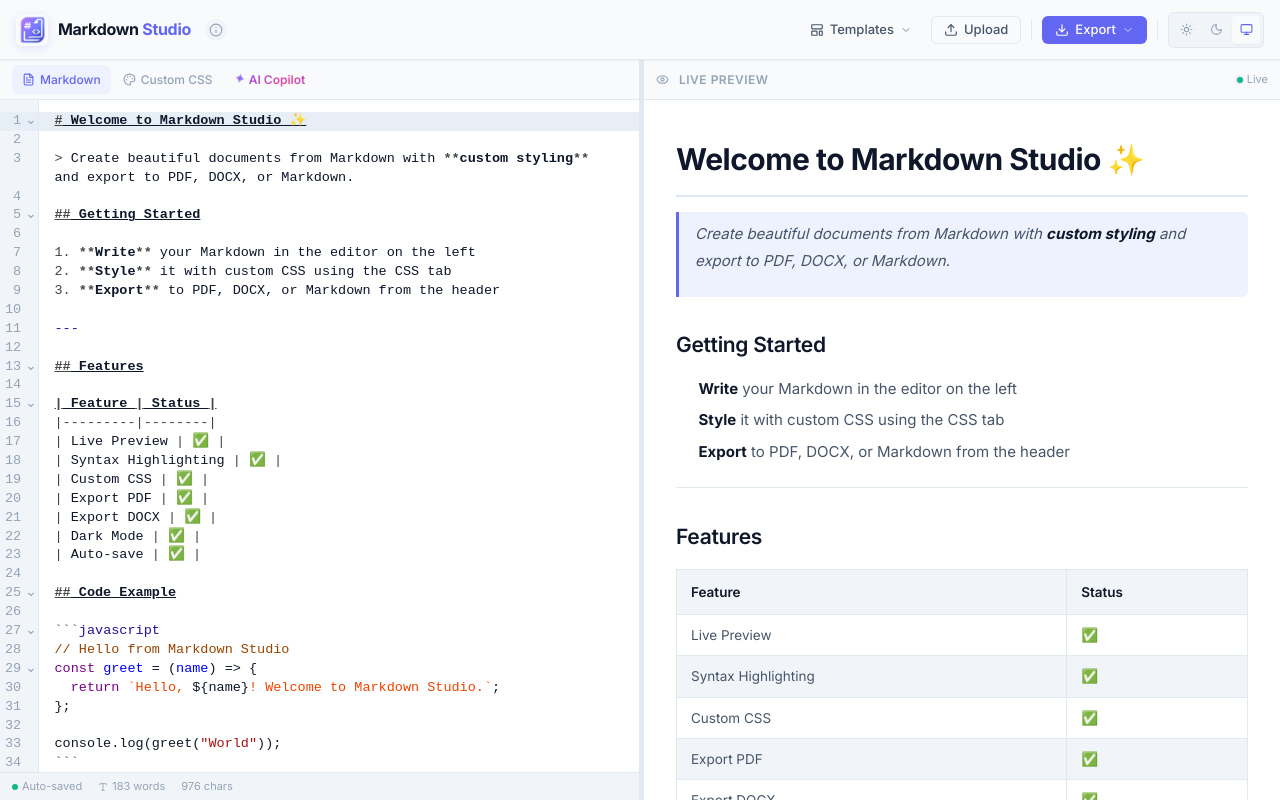
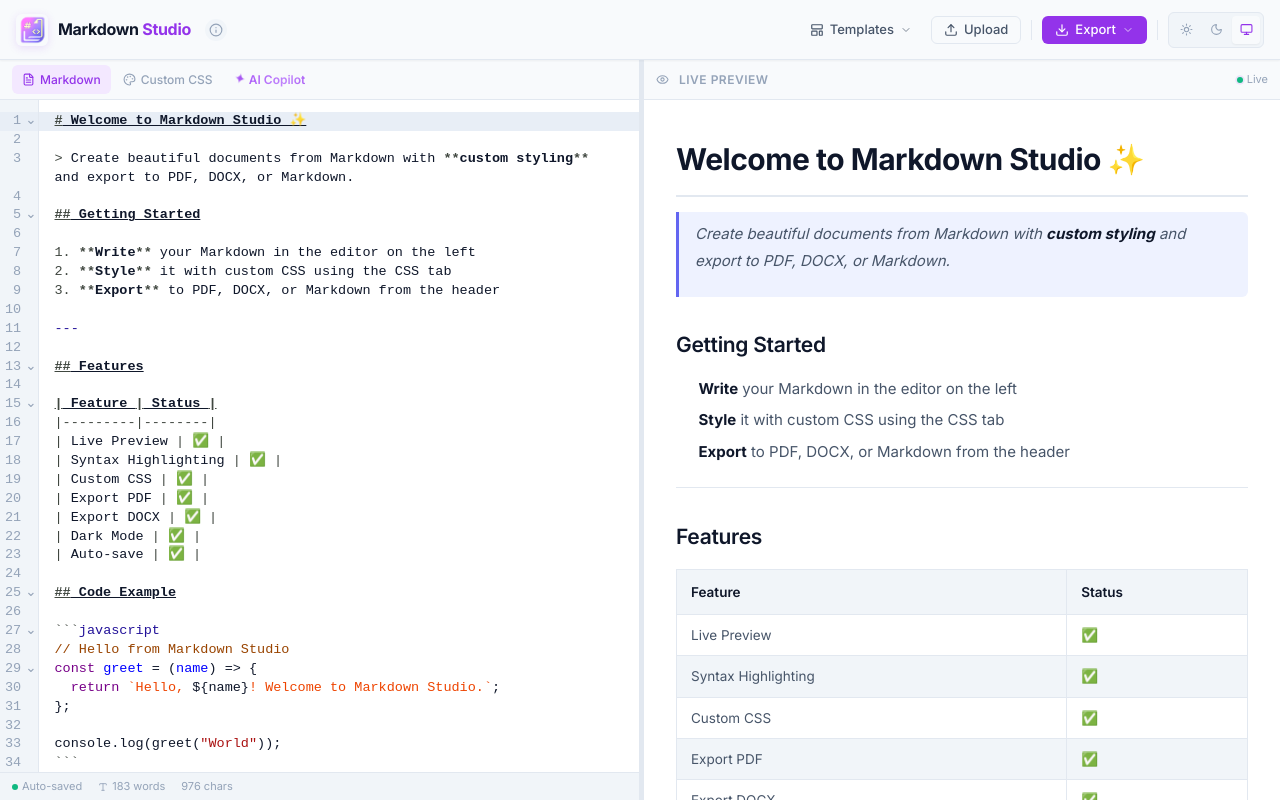
Before and after one commit to mohanapriyan2006/markdown-studio, a React (Vite) app: page / in a window 1280 px wide. Built offline with nearby package versions, Linux system fonts and the light colour scheme.

Commit message:
add clickable logo in header to navigate back to editor from About page

```diff
--- a/src/App.tsx
+++ b/src/App.tsx
@@ -89,6 +89,7 @@
         onExportPdf={handleExportPdf}
         onExportDocx={handleExportDocx}
         onAbout={() => setPage('about')}
+        onHome={() => setPage('editor')}
       />
 
       {page === 'about' ? (
--- a/src/components/Header.tsx
+++ b/src/components/Header.tsx
@@ -13,19 +13,22 @@
   onExportPdf: () => Promise<void>
   onExportDocx: () => Promise<void>
   onAbout: () => void
+  onHome: () => void
 }
 
-export function Header({ onUpload, onExportMarkdown, onExportPdf, onExportDocx, onAbout }: HeaderProps) {
+export function Header({ onUpload, onExportMarkdown, onExportPdf, onExportDocx, onAbout, onHome }: HeaderProps) {
   const { lastSaved } = useEditorStore()
 
   return (
     <header className="header" role="banner">
       {/* Logo */}
       <div className="header-logo">
-        <img src={logoImg} alt="Markdown Studio" className="header-logo-img" />
-        <span className="header-logo-text">
-          Markdown <span>Studio</span>
-        </span>
+        <button className="header-logo-btn" onClick={onHome} title="Go to Editor">
+          <img src={logoImg} alt="Markdown Studio" className="header-logo-img" />
+          <span className="header-logo-text">
+            Markdown <span>Studio</span>
+          </span>
+        </button>
         <button
           className="header-info-btn"
           onClick={onAbout}
--- a/src/styles/globals.css
+++ b/src/styles/globals.css
@@ -11,16 +11,16 @@
   --bg-muted: #f1f5f9;
   --bg-hover: #e8eef6;
   --border: #e2e8f0;
-  --border-focus: #6366f1;
+  --border-focus: #9333ea;
 
   --text-primary: #0f172a;
   --text-secondary: #475569;
   --text-muted: #94a3b8;
 
-  --accent: #6366f1;
-  --accent-hover: #4f46e5;
-  --accent-light: #eef2ff;
-  --accent-glow: rgba(99, 102, 241, 0.15);
+  --accent: #9333ea;
+  --accent-hover: #7e22ce;
+  --accent-light: #f3e8ff;
+  --accent-glow: rgba(147, 51, 234, 0.15);
 
   --success: #10b981;
   --warning: #f59e0b;
@@ -47,16 +47,16 @@
   --bg-muted: #1e293b;
   --bg-hover: #263348;
   --border: #1e293b;
-  --border-focus: #818cf8;
+  --border-focus: #c084fc;
 
   --text-primary: #f1f5f9;
   --text-secondary: #94a3b8;
   --text-muted: #475569;
 
-  --accent: #818cf8;
-  --accent-hover: #6366f1;
-  --accent-light: #1e1b4b;
-  --accent-glow: rgba(129, 140, 248, 0.15);
+  --accent: #c084fc;
+  --accent-hover: #a855f7;
+  --accent-light: #3b0764;
+  --accent-glow: rgba(192, 132, 252, 0.15);
 
   --shadow-sm: 0 1px 2px rgba(0, 0, 0, 0.3);
   --shadow-md: 0 4px 6px -1px rgba(0, 0, 0, 0.4), 0 2px 4px -1px rgba(0, 0, 0, 0.2);
@@ -150,6 +150,17 @@
   gap: 10px;
   text-decoration: none;
   user-select: none;
+}
+
+.header-logo-btn {
+  display: flex;
+  align-items: center;
+  gap: 10px;
+  background: none;
+  border: none;
+  cursor: pointer;
+  padding: 0;
+  font-family: inherit;
 }
 
 .header-logo-img {
@@ -634,7 +645,7 @@
 .drop-overlay {
   position: absolute;
   inset: 0;
-  background: rgba(99, 102, 241, 0.08);
+  background: rgba(147, 51, 234, 0.08);
   border: 2px dashed var(--accent);
   border-radius: var(--radius-md);
   display: flex;
@@ -802,7 +813,7 @@
 
 @keyframes aiGlowPulse {
   0%, 100% { box-shadow: 0 0 0 0 transparent; }
-  50%       { box-shadow: 0 0 12px 2px rgba(139, 92, 246, 0.25); }
+  50%       { box-shadow: 0 0 12px 2px rgba(168, 85, 247, 0.25); }
 }
 
 @keyframes shimmerSweep {
@@ -828,7 +839,7 @@
   background: linear-gradient(
     105deg,
     transparent 30%,
-    rgba(139, 92, 246, 0.12) 50%,
+    rgba(168, 85, 247, 0.12) 50%,
     transparent 70%
   );
   background-size: 300% 100%;
@@ -843,7 +854,7 @@
 
 /* Gradient text for AI label */
 .tab-ai .tab-ai-label {
-  background: linear-gradient(135deg, #6366f1 0%, #8b5cf6 35%, #ec4899 70%, #6366f1 100%);
+  background: linear-gradient(135deg, #9333ea 0%, #a855f7 35%, #c084fc 70%, #9333ea 100%);
   background-size: 250% auto;
   -webkit-background-clip: text;
   background-clip: text;
@@ -857,7 +868,7 @@
   display: inline-block;
   font-size: 11px;
   animation: sparkle 3s ease-in-out infinite;
-  background: linear-gradient(135deg, #6366f1, #8b5cf6, #ec4899);
+  background: linear-gradient(135deg, #9333ea, #a855f7, #c084fc);
   background-size: 200%;
   -webkit-background-clip: text;
   background-clip: text;
@@ -869,9 +880,9 @@
 .tab-ai.active {
   background: linear-gradient(
     135deg,
-    rgba(99, 102, 241, 0.08) 0%,
-    rgba(139, 92, 246, 0.08) 50%,
-    rgba(236, 72, 153, 0.05) 100%
+    rgba(147, 51, 234, 0.08) 0%,
+    rgba(168, 85, 247, 0.08) 50%,
+    rgba(192, 132, 252, 0.05) 100%
   );
   animation: aiGlowPulse 2.5s ease-in-out infinite;
 }
@@ -883,7 +894,7 @@
   right: 10%;
   height: 2px;
   border-radius: 2px;
-  background: linear-gradient(90deg, #6366f1, #8b5cf6, #ec4899);
+  background: linear-gradient(90deg, #9333ea, #a855f7, #c084fc);
   background-size: 200%;
   animation: gradientShift 2s linear infinite;
 }
@@ -893,7 +904,7 @@
   width: 5px;
   height: 5px;
   border-radius: 50%;
-  background: linear-gradient(135deg, #6366f1, #ec4899);
+  background: linear-gradient(135deg, #9333ea, #c084fc);
   margin-left: 2px;
   animation: aiPipBlink 2s ease-in-out infinite;
   flex-shrink: 0;
@@ -1061,7 +1072,7 @@
   width: 14px;
   height: 14px;
   border-radius: 50%;
-  background: linear-gradient(135deg, #6366f1, #8b5cf6);
+  background: linear-gradient(135deg, #9333ea, #a855f7);
   cursor: pointer;
   box-shadow: 0 0 0 3px var(--accent-glow);
 }
@@ -1083,7 +1094,7 @@
   font-weight: 500;
 }
 .ai-connection-testing {
-  background: rgba(99, 102, 241, 0.08);
+  background: rgba(147, 51, 234, 0.08);
   color: var(--accent);
   border: 1px solid var(--accent-light);
 }
@@ -1129,7 +1140,7 @@
   inset: -1px;
   border-radius: var(--radius-sm);
   padding: 1px;
-  background: linear-gradient(135deg, #6366f1, #8b5cf6, #ec4899);
+  background: linear-gradient(135deg, #9333ea, #a855f7, #c084fc);
   -webkit-mask: linear-gradient(#fff 0 0) content-box, linear-gradient(#fff 0 0);
   -webkit-mask-composite: xor;
   mask-composite: exclude;
@@ -1155,14 +1166,14 @@
   font-family: var(--font-sans);
   cursor: pointer;
   border: none;
-  background: linear-gradient(135deg, #6366f1 0%, #8b5cf6 60%, #a855f7 100%);
+  background: linear-gradient(135deg, #9333ea 0%, #a855f7 60%, #a855f7 100%);
   color: white;
   transition: all 0.15s;
-  box-shadow: 0 2px 12px rgba(99, 102, 241, 0.3);
+  box-shadow: 0 2px 12px rgba(147, 51, 234, 0.3);
 }
 .ai-btn-save:hover:not(:disabled) {
   transform: translateY(-1px);
-  box-shadow: 0 4px 16px rgba(99, 102, 241, 0.4);
+  box-shadow: 0 4px 16px rgba(147, 51, 234, 0.4);
 }
 .ai-btn-save:disabled {
   opacity: 0.5;
@@ -1272,7 +1283,7 @@
   width: 26px;
   height: 26px;
   border-radius: 50%;
-  background: linear-gradient(135deg, #6366f1, #8b5cf6, #ec4899);
+  background: linear-gradient(135deg, #9333ea, #a855f7, #c084fc);
   display: flex;
   align-items: center;
   justify-content: center;
@@ -1300,7 +1311,7 @@
   word-break: break-word;
 }
 .ai-msg-bubble-user {
-  background: linear-gradient(135deg, #6366f1, #8b5cf6);
+  background: linear-gradient(135deg, #9333ea, #a855f7);
   color: white;
   border-radius: 10px 10px 3px 10px;
   max-width: 85%;
@@ -1372,7 +1383,7 @@
   width: 6px;
   height: 6px;
   border-radius: 50%;
-  background: linear-gradient(135deg, #6366f1, #8b5cf6);
+  background: linear-gradient(135deg, #9333ea, #a855f7);
   animation: dotBounce 1.2s ease-in-out infinite;
 }
 .ai-loading-dots span:nth-child(2) { animation-delay: 0.15s; }
@@ -1391,7 +1402,7 @@
 }
 .ai-empty-icon {
   font-size: 32px;
-  background: linear-gradient(135deg, #6366f1, #8b5cf6, #ec4899);
+  background: linear-gradient(135deg, #9333ea, #a855f7, #c084fc);
   background-size: 200%;
   -webkit-background-clip: text;
   background-clip: text;
@@ -1419,8 +1430,8 @@
   background: var(--bg-base);
   animation: msgIn 0.2s ease;
 }
-.ai-output-md { border-top: 2px solid #6366f1; }
-.ai-output-css { border-top: 2px solid #8b5cf6; }
+.ai-output-md { border-top: 2px solid #9333ea; }
+.ai-output-css { border-top: 2px solid #a855f7; }
 
 .ai-output-card-header {
   display: flex;
@@ -1443,12 +1454,12 @@
   border-radius: 3px;
 }
 .ai-badge-md {
-  background: rgba(99, 102, 241, 0.12);
-  color: #6366f1;
+  background: rgba(147, 51, 234, 0.12);
+  color: #9333ea;
 }
 .ai-badge-css {
-  background: rgba(139, 92, 246, 0.12);
-  color: #8b5cf6;
+  background: rgba(168, 85, 247, 0.12);
+  color: #a855f7;
 }
 
 .ai-output-actions {
@@ -1543,13 +1554,13 @@
   transition: all 0.15s;
 }
 .ai-apply-replace {
-  background: linear-gradient(135deg, #6366f1, #8b5cf6);
+  background: linear-gradient(135deg, #9333ea, #a855f7);
   color: white;
-  box-shadow: 0 1px 6px rgba(99, 102, 241, 0.3);
+  box-shadow: 0 1px 6px rgba(147, 51, 234, 0.3);
 }
 .ai-apply-replace:hover {
   transform: translateY(-1px);
-  box-shadow: 0 3px 10px rgba(99, 102, 241, 0.4);
+  box-shadow: 0 3px 10px rgba(147, 51, 234, 0.4);
 }
 .ai-apply-append {
   background: var(--bg-card);
@@ -1644,16 +1655,16 @@
   height: 32px;
   border-radius: 8px;
   border: none;
-  background: linear-gradient(135deg, #6366f1, #8b5cf6);
+  background: linear-gradient(135deg, #9333ea, #a855f7);
   color: white;
   cursor: pointer;
   transition: all 0.15s;
   flex-shrink: 0;
-  box-shadow: 0 2px 8px rgba(99, 102, 241, 0.3);
+  box-shadow: 0 2px 8px rgba(147, 51, 234, 0.3);
 }
 .ai-send-btn:hover:not(:disabled) {
   transform: translateY(-1px);
-  box-shadow: 0 4px 12px rgba(99, 102, 241, 0.4);
+  box-shadow: 0 4px 12px rgba(147, 51, 234, 0.4);
 }
 .ai-send-btn:disabled {
   opacity: 0.4;
@@ -1880,7 +1891,7 @@
   width: 48px;
   height: 48px;
   border-radius: 50%;
-  background: linear-gradient(135deg, var(--accent), #8b5cf6);
+  background: linear-gradient(135deg, var(--accent), #a855f7);
   display: flex;
   align-items: center;
   justify-content: center;
```
Also changed, not shown: public/logo.png, src/assets/logo.png.
